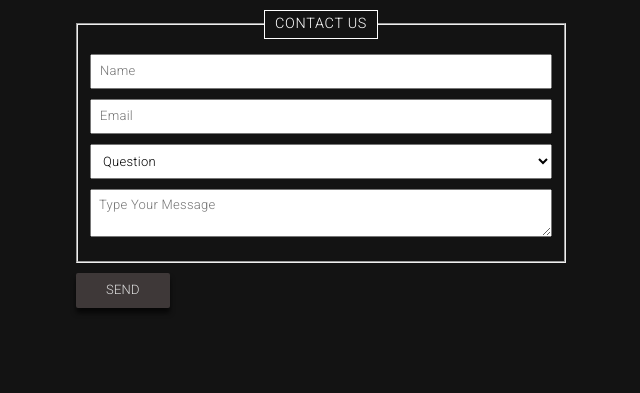
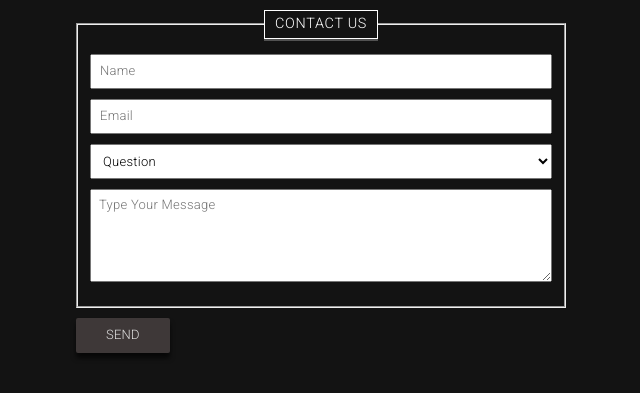
Before and after one commit to designerSJ/html5-form1, a PHP site: page / in a window 1280 px wide. Shown: the top 393 px of the page, without its empty margins (321-961 px from the left). Run offline with PHP 8.4, Linux system fonts and the light colour scheme.

Commit message:
Add legend box shadow and add rows to textarea

```diff
--- a/css/style.css
+++ b/css/style.css
@@ -32,6 +32,8 @@ fieldset legend{
     margin-bottom: 10px;
     padding: 5px 10px;
     border: 1px solid #fff;
+    -webkit-box-shadow: 0px 5px 5px rgba(114, 114, 114, 0.66);
+    box-shadow: 0px 2px 0px rgba(114, 114, 114, 0.66);
     letter-spacing: 0.05em;
     font-size: .9em;
     text-transform: uppercase;
--- a/index.html
+++ b/index.html
@@ -20,7 +20,7 @@
               <option value="Suggestion">Suggestion</option>
               <option value="Other">Other</option>
           </select>
-          <textarea name="message" id="message" required placeholder="Type Your Message"></textarea>
+          <textarea name="message" rows="5" id="message" required placeholder="Type Your Message"></textarea>
       </fieldset>
       <input type="submit" value="Send" id="button" name="submit">
   </form>
```
